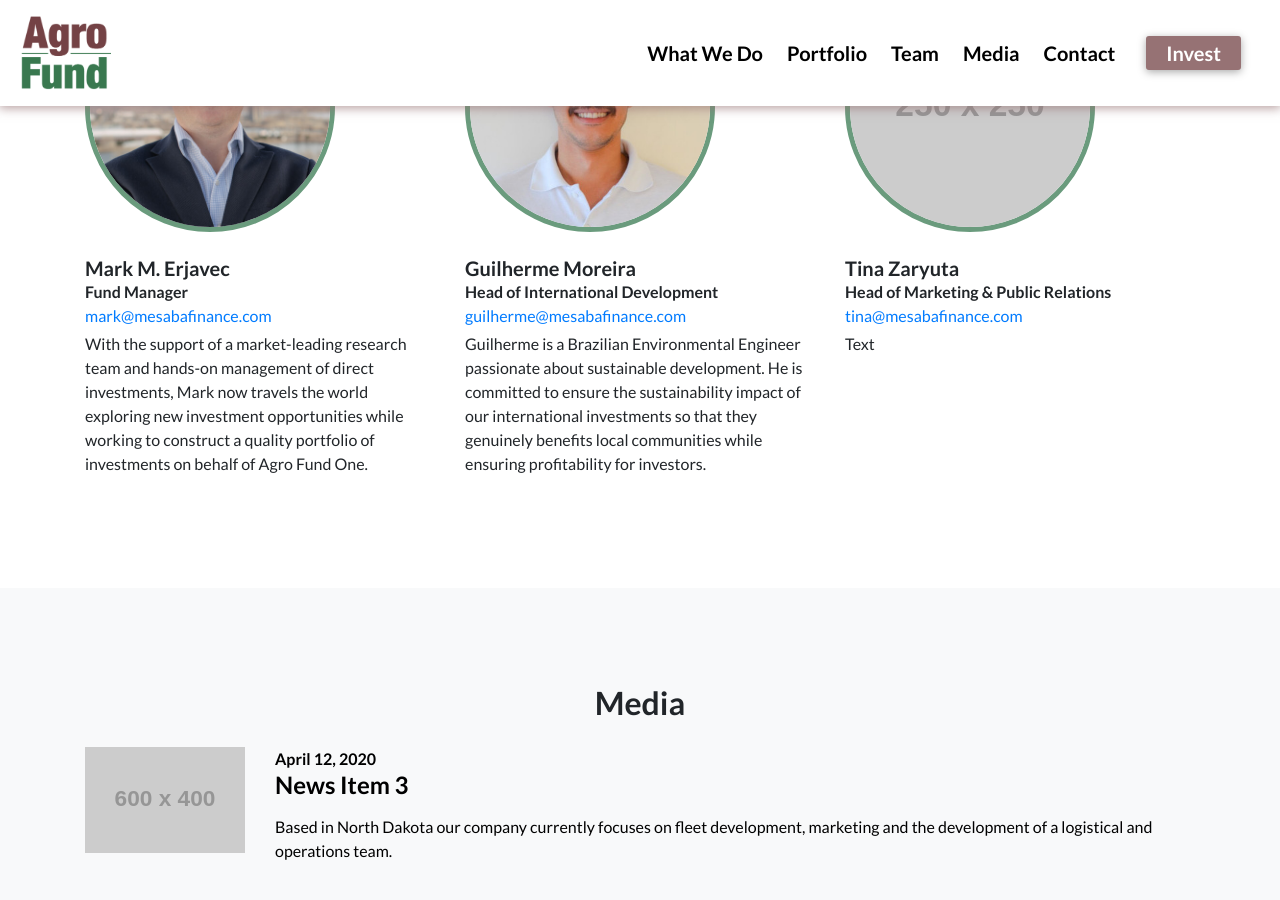
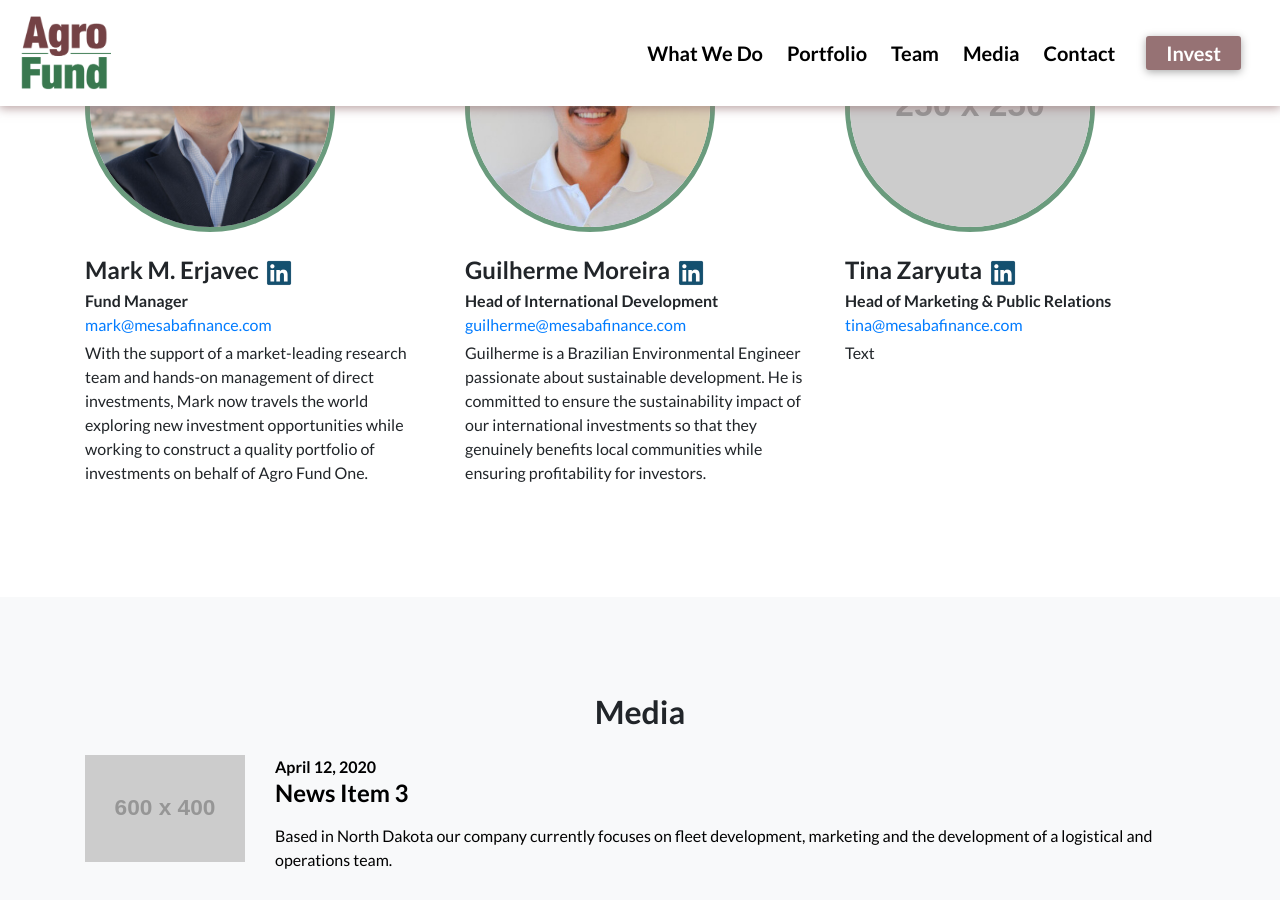
Before and after one commit to smnwltr/agrofund.one, a Jekyll site: the page built from index.html, in a window 1280 px wide and 900 px high, scrolled down 2421 px. Built offline with Jekyll 4.4.1, drawn with Linux system fonts in a browser that asks for light colours.

Commit message:
Add LinkedIn logo to team profiles

```diff
--- a/_data/general.yml
+++ b/_data/general.yml
@@ -47,6 +47,7 @@ items:
         title: Fund Manager
         img: /assets/img/team/mark-erjavec.jpg
         mail: mark@mesabafinance.com
+        linkedin: https://www.linkedin.com/in/markerjavec/
         text: >-
           With the support of a market-leading research team and hands-on management of direct investments, Mark now travels the world exploring new investment opportunities while working to construct a quality portfolio of investments on behalf of Agro Fund One.
       -
@@ -54,6 +55,7 @@ items:
         title:  Head of International Development
         img: /assets/img/team/gui-moreira.jpg
         mail:  guilherme@mesabafinance.com
+        linkedin: https://www.linkedin.com/in/guilhermesvsmoreira/
         text: >-
           Guilherme is a Brazilian Environmental Engineer passionate about sustainable development. He is committed to ensure the sustainability impact of our international investments so that they genuinely benefits local communities while ensuring profitability for investors.
       -
@@ -61,6 +63,7 @@ items:
         title: Head of Marketing & Public Relations
         img: https://via.placeholder.com/250x250
         mail: tina@mesabafinance.com
+        linkedin: https://www.linkedin.com/in/tina-zaryuta-a945b3188/
         text: >-
           Text
   portfolio:
--- a/index.html
+++ b/index.html
@@ -66,7 +66,9 @@ title:
             {% for i in team.items %}
                 <div class="col-md-4">
                     <img class="img-fluid rounded-circle img-team" alt="{{i.name}}" src="{{i.img}}">
-                    <h5 class="mb-0 mt-4 font-weight-bold">{{i.name}}</h5>
+                    <h4 class="mb-0 mt-4 font-weight-bold">{{i.name}}
+                        <a href="{{i.linkedin}}" target="_blank"><img src="/assets/icon/linkedin.png" alt="{{i.name}}"></a>
+                    </h4>
                     <p class="font-weight-bold mb-0">{{i.title}}</p>
                     <p class="mb-1">
                         <a href="mailto:{{i.mail}}">{{i.mail}}</a>
@@ -151,7 +153,7 @@ title:
     <div class="modal-dialog modal-lg">
         <div class="modal-content">
             <div class="modal-header">
-                <h3 class="modal-title text-center" id="investModalLabel">{{invest.title}}</h3>
+                <h3 class="modal-title" id="investModalLabel" style="margin-left: auto">{{invest.title}}</h3>
                 <button aria-label="Close" class="close" data-dismiss="modal" type="button">
                     <span aria-hidden="true">&times;</span>
                 </button>
```
Also changed, not shown: assets/icon/linkedin.png (added).
